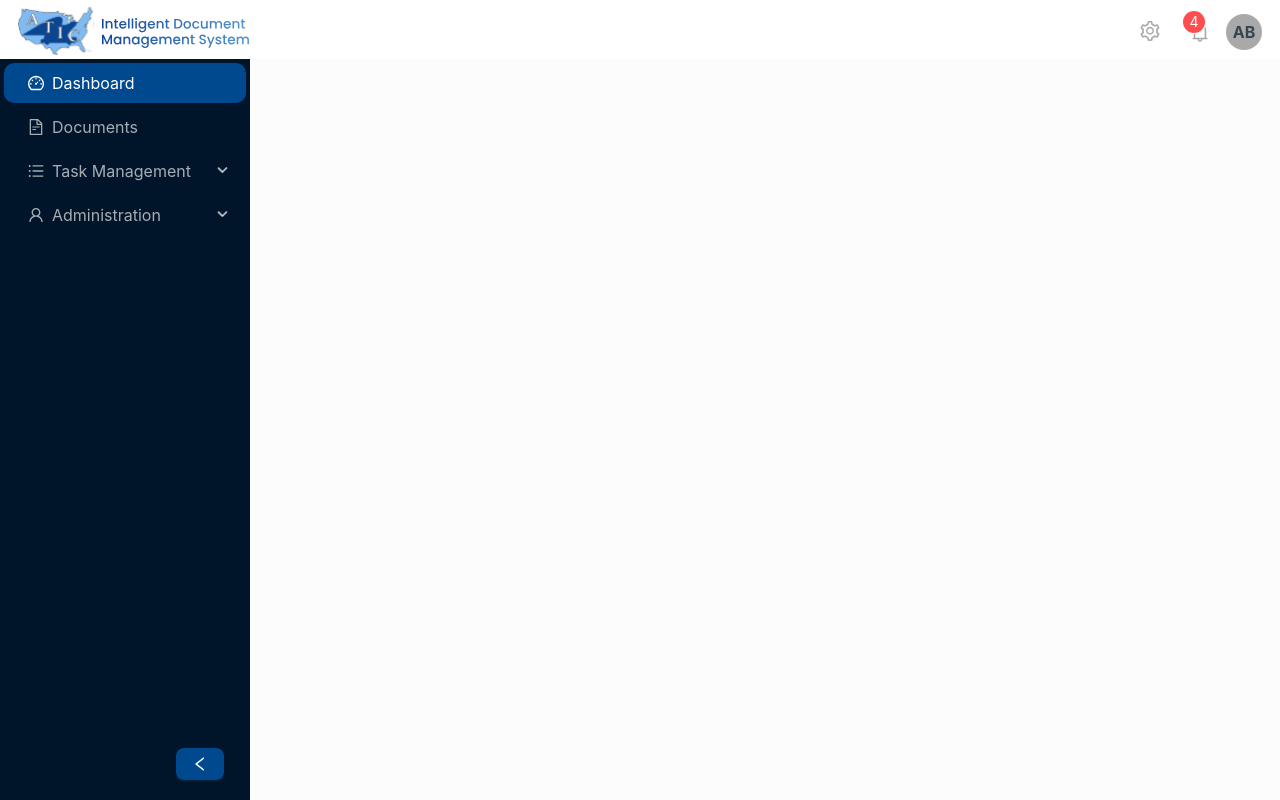
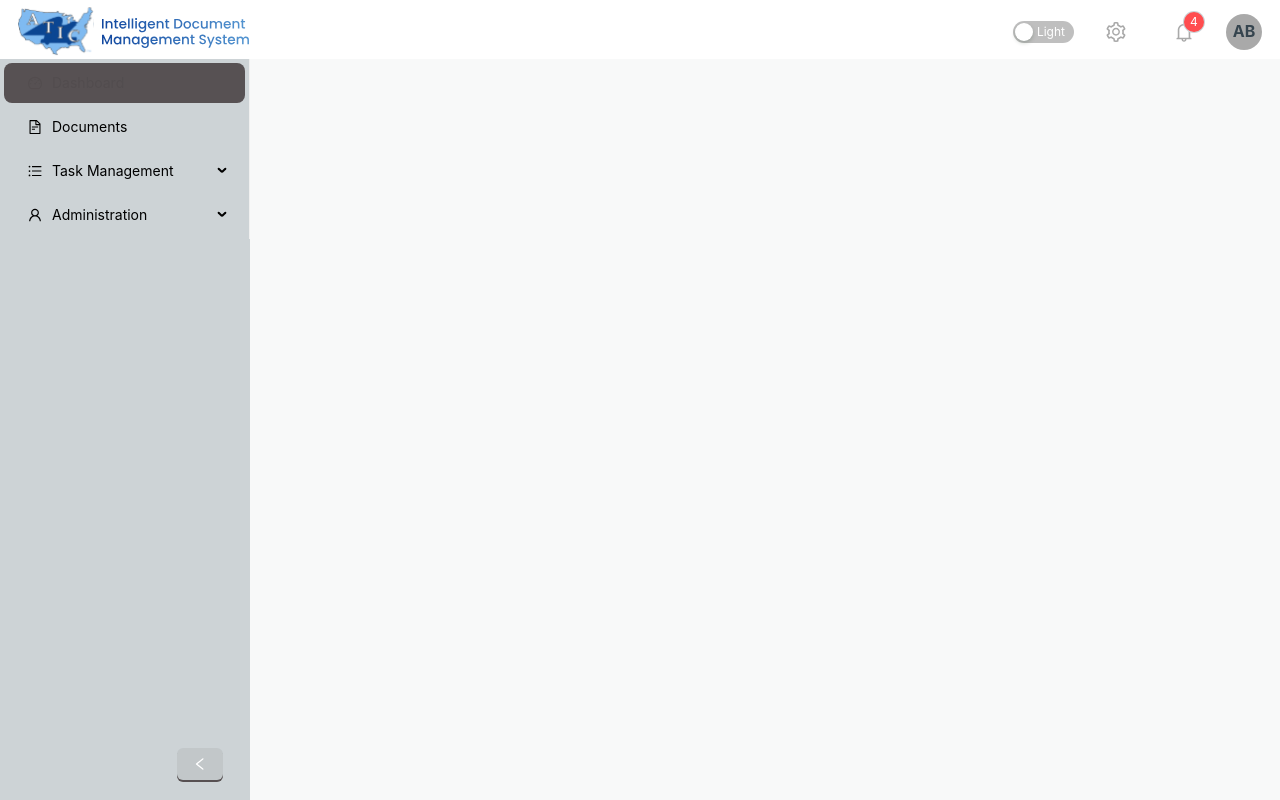
Before and after one commit to agiratech-ahil/IDMS_POC, a React (Vite) app: page / in a window 1280 px wide. Built offline with nearby package versions, Linux system fonts and the light colour scheme; what antd-style would draw is missing.

Commit message:
push_04: light&dark theme added module.css followed

```diff
--- a/package.json
+++ b/package.json
@@ -19,7 +19,8 @@
     "rc-virtual-list": "^3.14.8",
     "react": "^18.3.1",
     "react-dom": "^18.3.1",
-    "react-router-dom": "^6.27.0"
+    "react-router-dom": "^6.27.0",
+    "styled-components": "^6.1.13"
   },
   "devDependencies": {
     "@eslint/js": "^9.11.1",
--- /dev/null
+++ b/src/ThemeContext.tsx
@@ -0,0 +1,43 @@
+import { ReactNode, createContext, useContext, useState } from "react";
+import { darkTheme, lightTheme } from "./themes";
+import { ConfigProvider, ThemeConfig } from "antd";
+
+
+
+interface ThemeContextProps {
+    isDarkMode: boolean;
+    toggleTheme: ()=> void;
+}
+
+const ThemeContext = createContext<ThemeContextProps>({
+    isDarkMode: false,
+    toggleTheme: ()=>{},
+});
+
+export const ThemeProvider: React.FC<{ children: ReactNode }> = ({ children }) => {
+
+    const [ isDarkMode, setIsDarkMode ] = useState<boolean>(()=>{
+        const savedTheme = localStorage.getItem('theme');
+        return savedTheme === 'dark';
+    });
+
+    const toggleTheme=()=>{
+        setIsDarkMode((prev)=>{
+            const newTheme = !prev;
+            localStorage.setItem('theme', newTheme?'dark':'light')
+            return newTheme;
+        })
+    }
+
+    const theme: ThemeConfig = isDarkMode ? darkTheme : lightTheme;
+
+    return (
+        <ThemeContext.Provider value={{ isDarkMode, toggleTheme }}>
+            <ConfigProvider theme={theme}>
+                { children }
+            </ConfigProvider>
+        </ThemeContext.Provider>
+    )
+}
+
+export const useTheme=()=> useContext(ThemeContext);
--- /dev/null
+++ b/src/layout/MainLayout/MainContent.module.css
@@ -0,0 +1,17 @@
+.content {
+    display: flex;
+    flex-direction: column;
+    height: 100%;
+    width: 100%;
+    padding: 20px;
+}
+
+.darkMode {
+    background-color: #36454F;
+    color: #ffffff;
+}
+
+.lightMode {
+    background-color: #F8F9F9;
+    color: #000000;
+}
--- a/src/layout/MainLayout/index.tsx
+++ b/src/layout/MainLayout/index.tsx
@@ -1,33 +1,69 @@
+// import { Layout } from 'antd';
+// import React from 'react';
+// import Navbar from '../Navbar';
+// import { Outlet } from 'react-router-dom';
+// import Sidebar from '../Sidebar';
+// import { StyledContent } from './MainContentStyle';
+// import { useTheme } from '../../ThemeContext';
+
+// const { Content } = Layout;
+
+
+// const PrimaryLayout: React.FC =()=>{
+
+//     const { isDarkMode } = useTheme();
+
+//     return (
+//         <Layout style={{ height: '100vh', width: '100vw', overflow: 'hidden',  }}>
+//             {/* backgroundColor:'#ffffff' */}
+//             <Navbar/>
+
+//             <Layout style={{ flexDirection: 'row', height: '100%' }}>
+//                 <Sidebar/>
+//                 {/* <Content style={{ display: 'flex', flexDirection: 'column'  }}>
+//                     <Outlet/>
+//                 </Content> */}
+//                 <StyledContent isDarkMode={isDarkMode}>
+//                     <Outlet/>
+//                 </StyledContent>
+//             </Layout>
+
+//         </Layout>
+//     )
+
+// }
+
+// export default PrimaryLayout;
+
+
+// PrimaryLayout.tsx
+
 import { Layout } from 'antd';
 import React from 'react';
 import Navbar from '../Navbar';
 import { Outlet } from 'react-router-dom';
 import Sidebar from '../Sidebar';
+import { useTheme } from '../../ThemeContext';
+import styles from './MainContent.module.css';
 
-const { Content } = Layout;
+const PrimaryLayout: React.FC = () => {
 
+    const { isDarkMode } = useTheme();  // Retrieve the theme mode
 
-const PrimaryLayout: React.FC =()=>{
-
+    const contentClassName = isDarkMode ? styles.darkMode : styles.lightMode;
 
     return (
-        <Layout style={{ height: '100vh', width: '100vw', overflow: 'hidden', backgroundColor:'#ffffff' }}>
-
-            <Navbar/>
+        <Layout style={{ height: '100vh', width: '100vw', overflow: 'hidden' }}>
+            <Navbar />
 
             <Layout style={{ flexDirection: 'row', height: '100%' }}>
-                <Sidebar/>
-                <Content style={{ display: 'flex', flexDirection: 'column', height: '100%', backgroundColor: '#fcfcfd' }}>
-
+                <Sidebar />
+                <div className={`${styles.content} ${contentClassName}`}>
                     <Outlet/>
-                </Content>
+                </div>
             </Layout>
-
-
-
         </Layout>
-    )
-
-}
+    );
+};
 
 export default PrimaryLayout;
--- /dev/null
+++ b/src/layout/Navbar/Navbar.module.css
@@ -0,0 +1,57 @@
+.navbarHeader {
+    padding: 0 2px;
+    background-color: var(--ant-color-bg-layout);
+    box-shadow: 0 -0.5px 4px var(--ant-color-border);
+    display: flex;
+    justify-content: space-between;
+    align-items: center;
+  }
+
+  .navbarMenuButton {
+    display: none; /* For small screens, toggle this later */
+  }
+
+  .navbarLogo {
+    height: 50px;
+    margin-left: 1rem;
+    transition: height 0.3s ease;
+  }
+
+  .navbarRight {
+    display: flex;
+    align-items: center;
+  }
+
+  .navbarIcon {
+    font-size: 20px;
+    margin-right: 16px;
+    color: #A9A9A9;
+  }
+
+  .navbarAvatar {
+    background-color: #A9A9A9;
+    color: #36454F;
+    cursor: pointer;
+    font-weight: bold;
+    width: 36px;
+    height: 36px;
+    font-size: 16px;
+    margin-right: 1rem;
+  }
+
+  /* Responsive Styles */
+  @media (max-width: 992px) {
+    .navbarMenuButton {
+      display: inline-block; /* Show on smaller screens */
+    }
+
+    .navbarLogo {
+      height: 30px !important;
+    }
+  }
+
+  @media (max-width: 576px) {
+    .navbarLogo {
+      height: 25px !important;
+    }
+  }
--- a/src/layout/Navbar/index.tsx
+++ b/src/layout/Navbar/index.tsx
@@ -1,193 +1,225 @@
 import { BellOutlined, LogoutOutlined, MenuOutlined, SettingOutlined, UserOutlined } from '@ant-design/icons';
-import { Avatar, Badge, Button, Drawer, Dropdown, Layout, Menu } from 'antd';
+import { Avatar, Badge, Button, Drawer, Dropdown, Layout, Menu, Switch } from 'antd';
 import { Header } from 'antd/es/layout/layout';
 import React, { useState } from 'react';
 import { useNavigate } from 'react-router-dom';
 import IdmsLogo from '../../assets/idmsLogo.svg';
-import './navbar.css';
+import styles from './Navbar.module.css';  // Import CSS Module
+import { useTheme } from '../../ThemeContext';
 
-const Navbar: React.FC =()=>{
-
-  const [ drawerVisible, setDrawerVisible ] = useState<boolean>(false);
+const Navbar: React.FC = () => {
+  const [drawerVisible, setDrawerVisible] = useState<boolean>(false);
   const navigate = useNavigate();
 
-  // mock user data
+  const { isDarkMode, toggleTheme } = useTheme();
+
   const userInitials = 'AB';
 
-  const handleLogout=()=>{
+  const handleLogout = () => {
     navigate('/login');
-  }
+  };
 
   const menu = (
     <Menu>
-          <Menu.Item key="logout" icon={<LogoutOutlined/>} onClick={handleLogout}>
+      <Menu.Item key="logout" icon={<LogoutOutlined />} onClick={handleLogout}>
         Logout
       </Menu.Item>
     </Menu>
   );
 
-  const showDrawer =()=>{
+  const showDrawer = () => {
     setDrawerVisible(true);
-  }
+  };
 
-  const onClose=()=>{
+  const onClose = () => {
     setDrawerVisible(false);
-  }
+  };
 
   return (
-
     <Layout>
-          <Header
-              className='navbar-header'
-              style={{
-                  padding: '0 2px',
-                  backgroundColor: '#ffffff',
-                //   boxShadow: '0 -0.5px 4px black',
-                  boxShadow: '0 8px 16px -4px rgba(0, 0, 0, 0.05)',
-                  display: 'flex',
-                  justifyContent: 'space-between',
-                  alignItems: 'center'
-              }}
-          >
-
-              {/* left side */}
+      <Header className={styles.navbarHeader} style={{ backgroundColor: isDarkMode ? '#343434' : '#ffffff' }}>
+        {/* Left side */}
         <div style={{ display: 'flex', alignItems: 'center' }}>
           <Button
-                      type='text'
-                      icon={<MenuOutlined style={{ color: '#00498F', fontSize: '20px' }}/>}
+            type="text"
+            icon={<MenuOutlined style={{ color: '#00498F', fontSize: '20px' }} />}
             onClick={showDrawer}
             style={{ marginRight: '16px' }}
-                      className='navbar-menu-button'
+            className={styles.navbarMenuButton}
           />
-                  <img src={IdmsLogo} alt='IDMS Logo' style={{ height: '50px', marginLeft: '1rem' }} className='navbar-logo'/>
+
+          <img
+            src={IdmsLogo}
+            alt="IDMS Logo"
+            className={styles.navbarLogo}
+          />
         </div>
 
-
         {/* Right side */}
-              <div style={{ display: 'flex', alignItems: 'center' }}>
-                  <Button
-                      type='text'
-                      icon={ <SettingOutlined style={{ color: '#A9A9A9', fontSize: '20px', marginRight: '16px' }}/> }
+        <div className={styles.navbarRight}>
+          <Switch
+            checked={isDarkMode}
+            onChange={toggleTheme}
+            checkedChildren="Dark"
+            unCheckedChildren="Light"
+            style={{ marginRight: '1rem' }}
           />
 
-                  <Button
-                      type='text'
-                  >
+          <Button type="text">
+            <SettingOutlined className={styles.navbarIcon} />
+          </Button>
+
+          <Button type="text">
             <Badge count={4} overflowCount={99} style={{ marginRight: '16px' }}>
-                          <BellOutlined style={{ color: '#A9A9A9', fontSize: '20px' }}/>
+              <BellOutlined className={styles.navbarIcon} />
             </Badge>
           </Button>
 
           <Dropdown overlay={menu} trigger={['click']}>
-                      <Avatar
-                          style={{
-                              backgroundColor: '#A9A9A9',
-                              color: '#36454F',
-                              cursor: 'pointer',
-                              fontWeight: 'bold',
-                              width: '36px',
-                              height: '36px',
-                              fontSize: '16px',
-                              marginRight: '1rem'
-                          }}
-                      >
-                          { userInitials || <UserOutlined/> }
+            <Avatar className={styles.navbarAvatar}>
+              {userInitials || <UserOutlined />}
             </Avatar>
           </Dropdown>
-
         </div>
-
       </Header>
 
-          {/* drawer for sidebar */}
-          {/* <Drawer>
-              <DrawerSidebar/>
-          </Drawer> */}
-
+      {/* Sidebar Drawer */}
+      <Drawer visible={drawerVisible} onClose={onClose}>
+        {/* Sidebar Content Here */}
+      </Drawer>
     </Layout>
-  )
-
-}
+  );
+};
 
 export default Navbar;
 
 
-// Navbar.tsx
-// import {
-//     BellOutlined,
-//     LogoutOutlined,
-//     MenuOutlined,
-//     SettingOutlined,
-//     UserOutlined,
-//   } from '@ant-design/icons';
-//   import { Avatar, Badge, Button, Dropdown, Layout, Menu } from 'antd';
-//   import { Header } from 'antd/es/layout/layout';
-//   import React, { useState } from 'react';
-//   import { useNavigate } from 'react-router-dom';
-//   import IdmsLogo from '../../assets/idmsLogo.svg';
-//   import './navbar.css';
+// import { BellOutlined, LogoutOutlined, MenuOutlined, SettingOutlined, UserOutlined } from '@ant-design/icons';
+// import { Avatar, Badge, Button, Drawer, Dropdown, Layout, Menu, Switch } from 'antd';
+// import { Header } from 'antd/es/layout/layout';
+// import React, { useState } from 'react';
+// import { useNavigate } from 'react-router-dom';
+// import IdmsLogo from '../../assets/idmsLogo.svg';
+// import './navbar.css';
+// import { useTheme } from '../../ThemeContext';
 
-//   const Navbar: React.FC = () => {
-//     const [drawerVisible, setDrawerVisible] = useState<boolean>(false);
-//     const navigate = useNavigate();
+// const Navbar: React.FC =()=>{
 
-//     // Mock user data
-//     const userInitials = 'AB';
+//   const [ drawerVisible, setDrawerVisible ] = useState<boolean>(false);
+//   const navigate = useNavigate();
 
-//     const handleLogout = () => {
+//   const { isDarkMode, toggleTheme } = useTheme();
+
+//   // mock user data
+//   const userInitials = 'AB';
+
+//   const handleLogout=()=>{
 //       navigate('/login');
-//     };
+//   }
 
-//     const menu = (
+//   const menu = (
 //       <Menu>
-//         <Menu.Item key="logout" icon={<LogoutOutlined />} onClick={handleLogout}>
-//           Logout
-//         </Menu.Item>
+//           <Menu.Item key="logout" icon={<LogoutOutlined/>} onClick={handleLogout}>
+//               Logout
+//           </Menu.Item>
 //       </Menu>
-//     );
+//   );
 
-//     const showDrawer = () => {
+//   const showDrawer =()=>{
 //       setDrawerVisible(true);
-//     };
+//   }
 
-//     const onClose = () => {
+//   const onClose=()=>{
 //       setDrawerVisible(false);
-//     };
+//   }
 
-//     return (
-//       <Layout>
-//         <Header className="navbar-header">
-//           {/* Left Side */}
-//           <div className="navbar-left">
-//             <Button
-//               type="text"
-//               icon={<MenuOutlined className="navbar-menu-icon" />}
-//               onClick={showDrawer}
-//               className="navbar-menu-button"
-//             />
-//             <img src={IdmsLogo} alt="IDMS Logo" className="navbar-logo" />
-//           </div>
 
-//           {/* Right Side */}
-//           <div className="navbar-right">
-//             <Button type="text" icon={<SettingOutlined className="navbar-icon" />} />
-//             <Button type="text">
-//               <Badge count={4} overflowCount={99} className="navbar-badge">
-//                 <BellOutlined className="navbar-icon" />
-//               </Badge>
-//             </Button>
+//   return (
 
-//             <Dropdown overlay={menu} trigger={['click']} >
-//               <Avatar className="navbar-avatar" >
-//                 {userInitials || <UserOutlined />}
-//               </Avatar>
-//             </Dropdown>
-//           </div>
+//     <Layout>
+//         <Header
+//             className='navbar-header'
+//             style={{
+//                 padding: '0 2px',
+//                 // backgroundColor: '#ffffff',
+//                 boxShadow: '0 -0.5px 4px black',
+//                 //   borderBottom: '2px solid black',
+//                 display: 'flex',
+//                 justifyContent: 'space-between',
+//                 alignItems: 'center'
+//             }}
+//         >
+
+//             {/* left side */}
+//             <div style={{ display: 'flex', alignItems: 'center' }}>
+
+//                 <Button
+//                     type='text'
+//                     icon={<MenuOutlined style={{ color: '#00498F', fontSize: '20px' }}/>}
+//                     onClick={showDrawer}
+//                     style={{ marginRight: '16px' }}
+//                     className='navbar-menu-button'
+//                 />
+
+//                 <img src={IdmsLogo} alt='IDMS Logo' style={{ height: '50px', marginLeft: '1rem' }} className='navbar-logo'/>
+
+//             </div>
+
+
+//             {/* Right side */}
+//             <div style={{ display: 'flex', alignItems: 'center' }}>
+
+//                 <Switch
+//                     checked={isDarkMode}
+//                     onChange={toggleTheme}
+//                     checkedChildren="Dark"
+//                     unCheckedChildren="Light"
+//                     style={{ marginRight: '1rem' }}
+//                 />
+
+//                 <Button
+//                     type='text'
+//                     icon={ <SettingOutlined style={{ color: '#A9A9A9', fontSize: '20px', marginRight: '16px' }}/> }
+//                 />
+
+//                 <Button
+//                     type='text'
+//                 >
+//                     <Badge count={4} overflowCount={99} style={{ marginRight: '16px' }}>
+//                         <BellOutlined style={{ color: '#A9A9A9', fontSize: '20px' }}/>
+//                     </Badge>
+//                 </Button>
+
+//                 <Dropdown overlay={menu} trigger={['click']}>
+//                     <Avatar
+//                         style={{
+//                             backgroundColor: '#A9A9A9',
+//                             color: '#36454F',
+//                             cursor: 'pointer',
+//                             fontWeight: 'bold',
+//                             width: '36px',
+//                             height: '36px',
+//                             fontSize: '16px',
+//                             marginRight: '1rem'
+//                         }}
+//                     >
+//                         { userInitials || <UserOutlined/> }
+//                     </Avatar>
+//                 </Dropdown>
+
+//             </div>
+
 //         </Header>
 
+//         {/* drawer for sidebar */}
+//         {/* <Drawer>
+//         <DrawerSidebar/>
+//         </Drawer> */}
 
-//       </Layout>
-//     );
-//   };
+//     </Layout>
 
-//   export default Navbar;
+//   );
+
+// }
+
+// export default Navbar;
--- a/src/layout/Sidebar/index.tsx
+++ b/src/layout/Sidebar/index.tsx
@@ -1,6 +1,8 @@
-import React, { useState, useEffect, useRef } from 'react';
+import { useState, useEffect, useRef } from 'react';
 import { Layout, Menu, Button } from 'antd';
 import { useLocation, useNavigate } from 'react-router-dom';
+import { useTheme } from '../../ThemeContext';
+
 import documentsIconDefault from '../../assets/threeLayersDefault.svg';
 import documentsIconActive from '../../assets/threeLayersActive.svg';
 import dashboardIconDefault from '../../assets/statisticsDefault.svg';
@@ -22,6 +24,7 @@ const Sidebar: React.FC =()=>{
     const [ collapsed, setCollapsed ] = useState<boolean>(false);
     const sidebarRef = useRef<HTMLDivElement | null>(null);
 
+    const { isDarkMode } = useTheme();
 
     const getSelectedKeys=()=>{
         const path = location.pathname;
@@ -106,7 +109,7 @@ const Sidebar: React.FC =()=>{
             left: 0,
             top: 0,
             bottom: 0,
-            // backgroundColor: '#00498F'
+            backgroundColor: isDarkMode ? '#001529' : '#CDD3D6'
           }}
         >
           {/* <div className="logo" style={{ height: '64px', margin: '16px', textAlign: 'center' }}>
@@ -117,7 +120,7 @@ const Sidebar: React.FC =()=>{
             />
           </div> */}
           <Menu
-            theme="dark"
+            theme={ isDarkMode ? 'dark' : 'light'}
             mode="inline"
             selectedKeys={selectedKeys}
             openKeys={openKeys}
--- a/src/routes/index.tsx
+++ b/src/routes/index.tsx
@@ -1,4 +1,3 @@
-import React from "react";
 import { Route, Routes, BrowserRouter as Router } from "react-router-dom";
 import TaskManagement from "../pages/taskManagement/Tasks";
 import PrimaryLayout from "../layout/MainLayout";
--- a/src/theme.ts
+++ /dev/null
@@ -1,12 +0,0 @@
-// theme.ts
-export const customTheme = {
-    token: {
-      colorPrimary: '#00498F', // Primary color
-      colorText: '#36454F', // Text color
-      colorBgLayout: '#ffffff', // Layout background color
-      colorBorder: '#d9d9d9', // Border color
-      borderRadius: 8, // Global border radius
-      fontSize: 16, // Base font size
-
-    },
-  };
--- /dev/null
+++ b/src/themes.ts
@@ -0,0 +1,31 @@
+import { ThemeConfig } from "antd";
+
+export const lightTheme: ThemeConfig = {
+    token: {
+        colorPrimary: '#18090ff',
+        // colorBgLayout: '#ffffff',
+        colorText: '#000000',
+        colorBgContainer: '#CDD3D6'
+    }
+};
+
+export const darkTheme: ThemeConfig = {
+    token: {
+        colorPrimary: '#177dcc',
+        // colorBgLayout: '#36454F',
+        colorText: '#ffffff',
+        colorBgContainer: '#C7D0D5'
+    }
+};
+
+export const customTheme = {
+    token: {
+        colorPrimary: '#00498F', // Primary color
+        colorText: '#36454F', // Text color
+        colorBgLayout: '#ffffff', // Layout background color
+        colorBorder: '#d9d9d9', // Border color
+        borderRadius: 8, // Global border radius
+        fontSize: 16, // Base font size
+
+    },
+};
```
Also changed, not shown: src/App.tsx (+6 -25 lines), 1 other file (tests, documents, lock files or other folders). Lines whose indentation alone changed are shown as unchanged.
